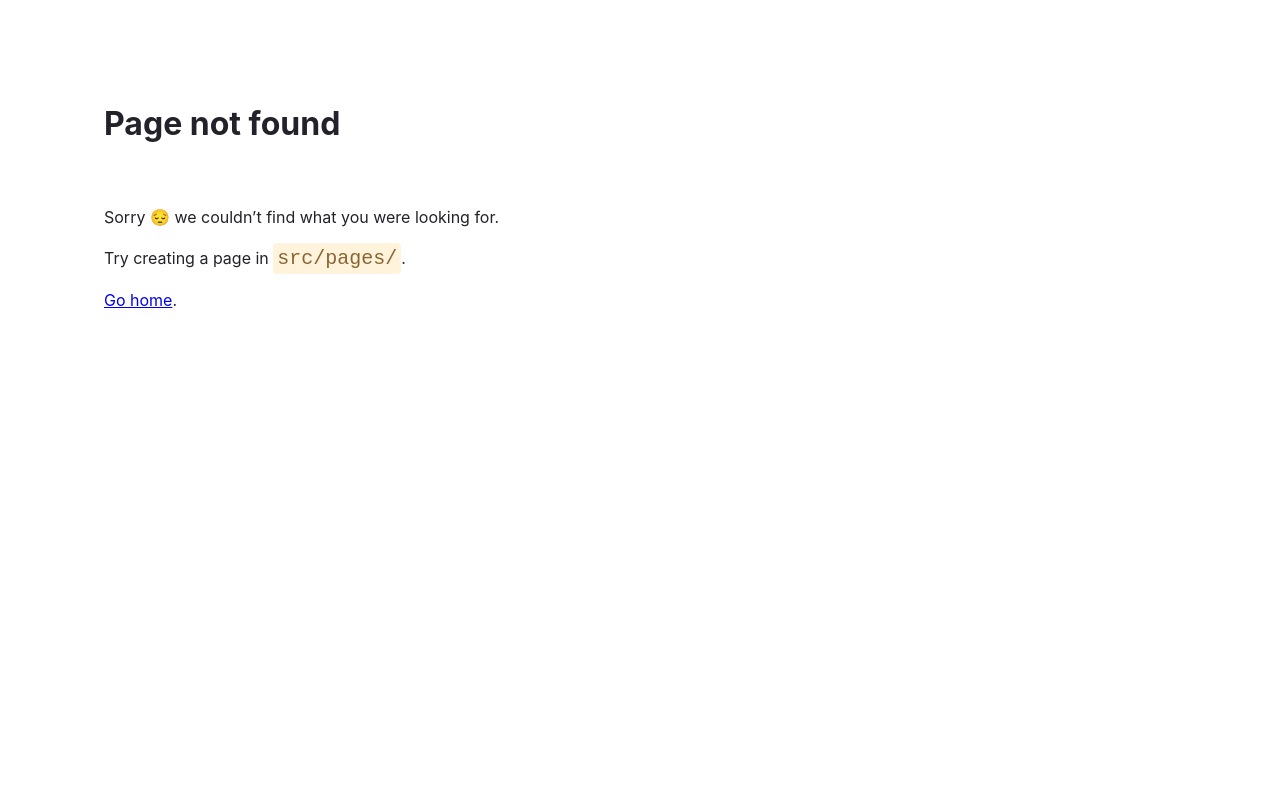
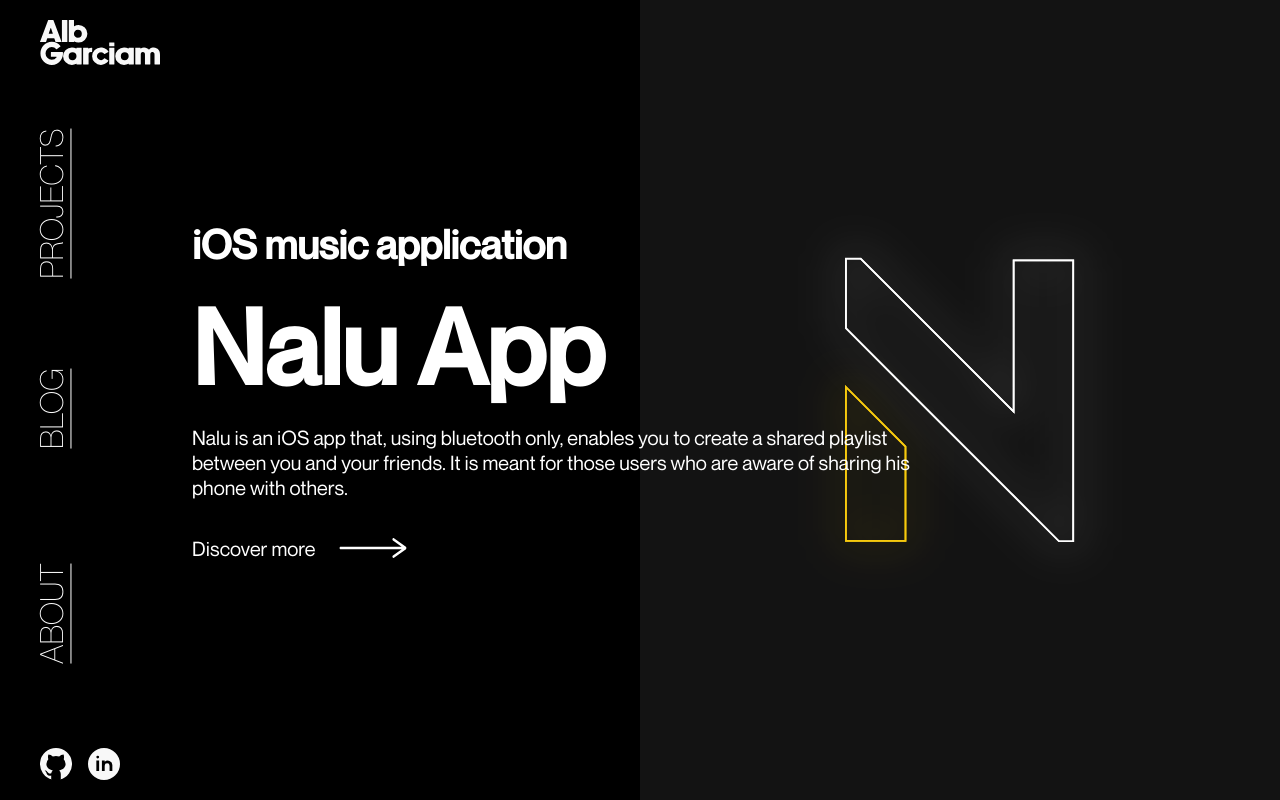
Before and after one commit to AlbGarciam/albgarciam.github.io, a Gatsby site: page /projects in a window 1280 px wide. Before the commit this address had no page. Shown: the top 800 px of the page. Built offline with nearby package versions, Linux system fonts and the light colour scheme; Gatsby itself is replaced by a stand-in of ours.

Commit message:
Declare projects

```diff
--- /dev/null
+++ b/src/atoms/NavigateButton/index.js
@@ -0,0 +1,54 @@
+import React from "react";
+import Theme from "../../theme";
+
+const internalStyles = {
+  display: "flex",
+  alignItems: "center",
+  gap: "1rem",
+  textDecoration: "none",
+  whiteSpace: "nowrap"
+}
+
+const textStyle = {
+  fontSize: "1.25rem",
+  fontFamily: Theme.Fonts.p,
+  color: Theme.Colors.primaryText
+}
+
+const arrowStyle = {
+  height: "1.25rem",
+  width: "auto",
+  transition: "all .25s ease-in-out",
+}
+
+export default class NavigateButton extends React.Component {
+  state = { hover: false };
+
+  onMouseEnter() {
+    this.setState({ hover: true });
+  }
+
+  onMouseLeave() {
+    this.setState({ hover: false });
+  }
+
+  onClick() {
+    this.props.onClick();
+  }
+
+
+  render() {
+    const style = { ...this.props.style, ...internalStyles }
+    const { text, link } = this.props.content
+    const { hover } = this.state
+    return (
+      <a
+        style={style} href={link}
+        onMouseEnter={this.onMouseEnter.bind(this)}
+        onMouseLeave={this.onMouseLeave.bind(this)}>
+        <p style={textStyle}>{text}</p>
+        <img style={{ ...arrowStyle, transform: hover ? "none" : "scaleX(0.8)" }} src="/images/arrow-left.svg" />
+      </a>
+    );
+  }
+}
--- a/src/atoms/index.js
+++ b/src/atoms/index.js
@@ -9,6 +9,7 @@ import FooterItem from "./FooterItem";
 import ProjectHeader from "./ProjectHeader";
 import SocialFooter from "./SocialFooter";
 import TwoStateIcon from "./TwoStateIcon";
+import NavigateButton from "./NavigateButton";
 
 export {
   SiteIcon,
@@ -21,5 +22,6 @@ export {
   FooterItem,
   ProjectHeader,
   SocialFooter,
-  TwoStateIcon
+  TwoStateIcon,
+  NavigateButton
 };
--- a/src/json/projects.json
+++ b/src/json/projects.json
@@ -1,30 +1,40 @@
 {
   "projects": [
     {
-      "background": "/images/nalu-background.jpg",
-      "icon": {
-        "src": "/images/nalu-icon.svg",
-        "alt": "Pacer app icon"
+      "header": {
+        "title": "Nalu App",
+        "preTitle": "iOS music application",
+        "subtitle": "Nalu is an iOS app that, using bluetooth only, enables you to create a shared playlist between you and your friends. It is meant for those users who are aware of sharing his phone with others.",
+        "button": {
+          "text": "Discover more",
+          "link": "https://nalu.gitlab.io"
+        }
       },
-      "name": "Nalu",
-      "year": "2019",
-      "tags": ["iOS", "Application"]
+      "image": "/images/nalu-icon.svg"
     },
     {
-      "background": "/images/pacer-background.jpg",
-      "icon": {
-        "src": "/images/pacer-icon.svg",
-        "alt": "Pacer app icon"
-      },
-      "name": "Pacer",
-      "year": "2022",
-      "tags": ["watchOS", "Application"]
+      "image": "/images/pacer-icon.svg",
+      "header": {
+        "title": "Pacer App",
+        "preTitle": "watchOS health application",
+        "subtitle": "Pacer helps you to keep the pace during your running workouts. It is heavily integrated with HealthKit to provide metrics and determine when to execute each step during the workout.",
+        "button": {
+          "text": "Download it",
+          "link": "https://apps.apple.com/us/app/pacer-stay-on-pace/id1627313100"
+        }
+      }
     },
     {
-      "background": "/images/pacer-background.jpg",
-      "name": "Dependency Injection",
-      "year": "2022",
-      "tags": ["iOS/macOS", "Library"]
+      "image": "/images/dependency-injection.svg",
+      "header": {
+        "title": "Dependency injection",
+        "preTitle": "iOS/macOS/watchOS library",
+        "subtitle": "DependencyInjection allows you to make the injection of your contracts in your code in a simplified manner. You no longer need a builder or passing the dependencies of a class through the initializer.",
+        "button": {
+          "text": "Discover more",
+          "link": "https://github.com/AlbGarciam/DependencyInjection"
+        }
+      }
     }
   ]
 }
--- a/src/molecules/DesktopNavBar/index.js
+++ b/src/molecules/DesktopNavBar/index.js
@@ -52,7 +52,7 @@ export default class DesktopNavBar extends React.Component {
     const fontSize = Math.min(2, 2 * this.state.height / 748) + "rem"
     return (
       <div style={style}>
-        <img style={iconStyle} src="/icon-logo.svg" alt="AlbGarciam's logo" />
+        <a href="/"><img style={iconStyle} src="/icon-logo.svg" alt="AlbGarciam's logo" /></a>
         <div style={{
           display: "flex",
           flexDirection: "column",
--- a/src/molecules/Heading/index.js
+++ b/src/molecules/Heading/index.js
@@ -1,9 +1,11 @@
 import React from "react";
+import { NavigateButton } from "../../atoms";
 import Theme from "../../theme";
 
 const internalStyles = {
   display: "flex",
   flexDirection: "column",
+  alignItems: "flex-start",
   justifyContent: "flex-start",
   color: Theme.Colors.primaryText,
   gap: "1rem"
@@ -30,12 +32,13 @@ const subtitleStyle = {
 export default class Heading extends React.Component {
   render() {
     const style = { ...this.props.style, ...internalStyles }
-    const { preTitle, title, subtitle } = this.props.content
+    const { preTitle, title, subtitle, button } = this.props.content
     return (
       <div style={style}>
         <h3 style={preTitleStyle}>{preTitle}</h3>
         <h1 style={titleStyle}>{title}</h1>
         <p style={subtitleStyle}>{subtitle}</p>
+        {button != null && <NavigateButton content={button} />}
       </div >
     );
   }
--- a/src/molecules/MobileNavBar/index.js
+++ b/src/molecules/MobileNavBar/index.js
@@ -93,9 +93,10 @@ export default class MobileNavBar extends React.Component {
             opacity: this.state.extended ? "1" : "0",
             transition: "all .25s ease-in-out",
           }}>
-            <a href="/projects" style={{ ...linkStyle }}>PROJECTS</a>
-            <a href="/blog" style={{ ...linkStyle }}>BLOG</a>
-            <a href="/about" style={{ ...linkStyle }}>ABOUT</a>
+            <a href="/" style={{ ...linkStyle }}>Home</a>
+            <a href="/projects" style={{ ...linkStyle }}>Projects</a>
+            <a href="/blog" style={{ ...linkStyle }}>Blog</a>
+            <a href="/about" style={{ ...linkStyle }}>About</a>
             <SocialFooter style={{ visibility: this.state.extended ? "visible" : "hidden" }} />
           </div>
         </div>
--- a/src/molecules/TwoToneBackground/index.js
+++ b/src/molecules/TwoToneBackground/index.js
@@ -15,7 +15,8 @@ const twoToneBackground = {
 
 const imageStyle = {
   height: "auto",
-  margin: "0 4rem"
+  margin: "0 4rem",
+  userSelect: "none"
 }
 
 export default class TwoToneBackground extends React.Component {
--- a/src/organisms/DynamicNavBar/index.js
+++ b/src/organisms/DynamicNavBar/index.js
@@ -4,7 +4,8 @@ import Theme from "../../theme";
 
 const internalStyles = {
   backgroundColor: "clear",
-  height: "95vh"
+  height: "95vh",
+  zIndex: 9999
 }
 
 export default class DynamicNavBar extends React.Component {
--- /dev/null
+++ b/src/organisms/ProjectSection/index.js
@@ -0,0 +1,55 @@
+import React from "react";
+import { Heading, TwoToneBackground } from "../../molecules";
+import Theme from "../../theme";
+
+const internalStyles = {
+  backgroundColor: "clear",
+  height: "100vh"
+}
+
+const containerStyles = {
+  display: "flex",
+  flexDirection: "column",
+  justifyContent: "center",
+  position: "absolute",
+  gap: "2.5rem",
+  height: "100%",
+  zIndex: "99"
+}
+
+export default class ProjectSection extends React.Component {
+  state = { width: 0 };
+
+  componentDidMount() {
+    const { innerWidth: width } = window;
+    this.setState({ width });
+    window.addEventListener("resize", this.handleResize.bind(this));
+  }
+
+  handleResize() {
+    const { innerWidth: width } = window;
+    this.setState({ width });
+  }
+
+  render() {
+    const style = { ...this.props.style, ...internalStyles }
+    const isMobile = this.state.width <= 768
+    const { image, header } = this.props.element
+    const maxWidth = isMobile ? null : "60%"
+    const margin = isMobile ? "0 2.5rem" : "0rem 2.5rem 0rem 12rem"
+    return (
+      <div style={style}>
+        <TwoToneBackground style={{
+          position: "absolute",
+          width: "100%",
+          height: "100%",
+          zIndex: 0
+        }} image={image} />
+
+        <div style={{ ...containerStyles, maxWidth, margin }}>
+          <Heading content={header} />
+        </div>
+      </div>
+    );
+  }
+}
--- a/src/organisms/index.js
+++ b/src/organisms/index.js
@@ -1,4 +1,5 @@
 import LandingSections from "./LandingSections";
 import DynamicNavBar from "./DynamicNavBar";
+import ProjectSection from "./ProjectSection";
 
-export { LandingSections, DynamicNavBar };
+export { LandingSections, DynamicNavBar, ProjectSection };
--- /dev/null
+++ b/src/pages/projects.js
@@ -0,0 +1,48 @@
+import * as React from "react";
+import { DynamicNavBar, ProjectSection } from "../organisms"
+import { TwoToneBackground, Heading } from "../molecules";
+import projectsJSON from "../json/projects.json"
+import Theme from "../theme";
+
+const mainStyles = {
+  position: "absolute",
+  top: "0", left: "0", right: "0", bottom: "0",
+  backgroundColor: "#000000",
+  display: "flex",
+  flexDirection: "column",
+};
+
+const containerStyles = {
+  display: "flex",
+  flexDirection: "column",
+  gap: "0",
+}
+
+export default class ProjectsPage extends React.Component {
+  state = { width: 0 };
+
+  componentDidMount() {
+    const { innerWidth: width } = window;
+    this.setState({ width });
+    window.addEventListener("resize", this.handleResize.bind(this));
+  }
+
+  handleResize() {
+    const { innerWidth: width } = window;
+    this.setState({ width });
+  }
+
+  render() {
+    const isMobile = this.state.width < 768
+    const { projects } = projectsJSON
+    return (
+      <main style={mainStyles}>
+        {!isMobile && <DynamicNavBar style={{ padding: "2.5vh 2.5rem", position: "fixed", top: 0, left: 0 }} />}
+        {isMobile && <DynamicNavBar style={{ margin: "2.5rem" }} />}
+        <div style={containerStyles}>
+          {projects.map(element => { return <ProjectSection element={element} /> })}
+        </div>
+      </main>
+    );
+  }
+}
```
Also changed, not shown: static/images/arrow-left.svg (added), static/images/dependency-injection.svg (added), static/images/nalu-icon.svg (added), static/images/pacer-icon.svg (added).
